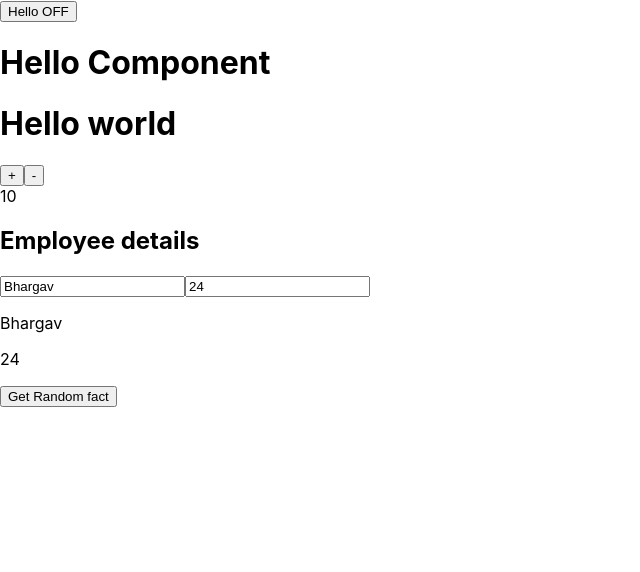
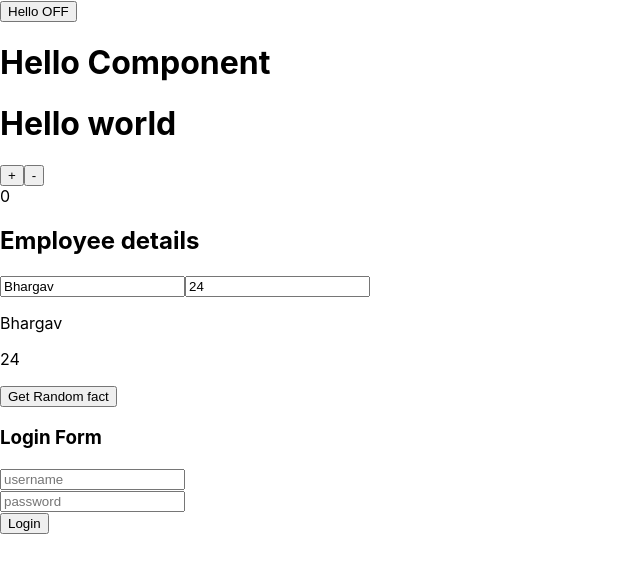
Before and after one commit to isbhargav/hook-tutorial, a React (Create React App) app: page / in a window 1280 px wide. Shown: the top 572 px of the page, without its empty margins (0-640 px from the left). Built offline with nearby package versions, Linux system fonts and the light colour scheme; no server answers.

Commit message:
use Reducer start

```diff
--- a/src/App.js
+++ b/src/App.js
@@ -2,14 +2,15 @@ import React, { useState, useEffect } from 'react';
 import { useEmp } from './useEmp'
 import Hello from './Hello'
 import { RandomFact } from './RandomFact'
+import { LoginForm } from './Components/useLoginForrm'
 
 function getRandomInt(max) {
   return Math.floor(Math.random() * Math.floor(max));
 }
 
 const App = () => {
-  const [count, setCount] = useState(10);
-  const [num, setNum] = useState(getRandomInt(10));
+  const [count, setCount] = useState(() => localStorage.getItem('count') ? parseInt(localStorage.getItem('count')) : 0);
+  const [num, setNum] = useState(getRandomInt(100));
   const [showHello, setHello] = useState(true);
   const [employee, handleEmpInfoChange] = useEmp({ name: 'Bhargav', age: 24 });
   useEffect(() => {
@@ -17,6 +18,7 @@ const App = () => {
 
     return () => {
       console.log('unmount');
+      localStorage.setItem('count', count)
     }
   });
   useEffect(() => {
@@ -43,6 +45,11 @@ const App = () => {
         <button onClick={() => setNum(getRandomInt(100))}>Get Random fact</button>
         <RandomFact value={num}></RandomFact>
       </div>
+      <div>
+        <LoginForm>
+
+        </LoginForm>
+      </div>
     </>
   );
 }
--- /dev/null
+++ b/src/Components/useLoginForrm.js
@@ -0,0 +1,20 @@
+import React from 'react'
+
+const handleSubmit = (e) => {
+    e.preventDefault()
+    console.log('prevent default')
+}
+
+export const LoginForm = () => {
+
+    return (
+        <>
+            <form onSubmit={handleSubmit}>
+                <h3>Login Form </h3>
+                <div><input type='text' placeholder='username'></input></div>
+                <div><input type='password' placeholder='password'></input></div>
+                <button type='submit'>Login</button>
+            </form>
+        </>
+    );
+}
```
